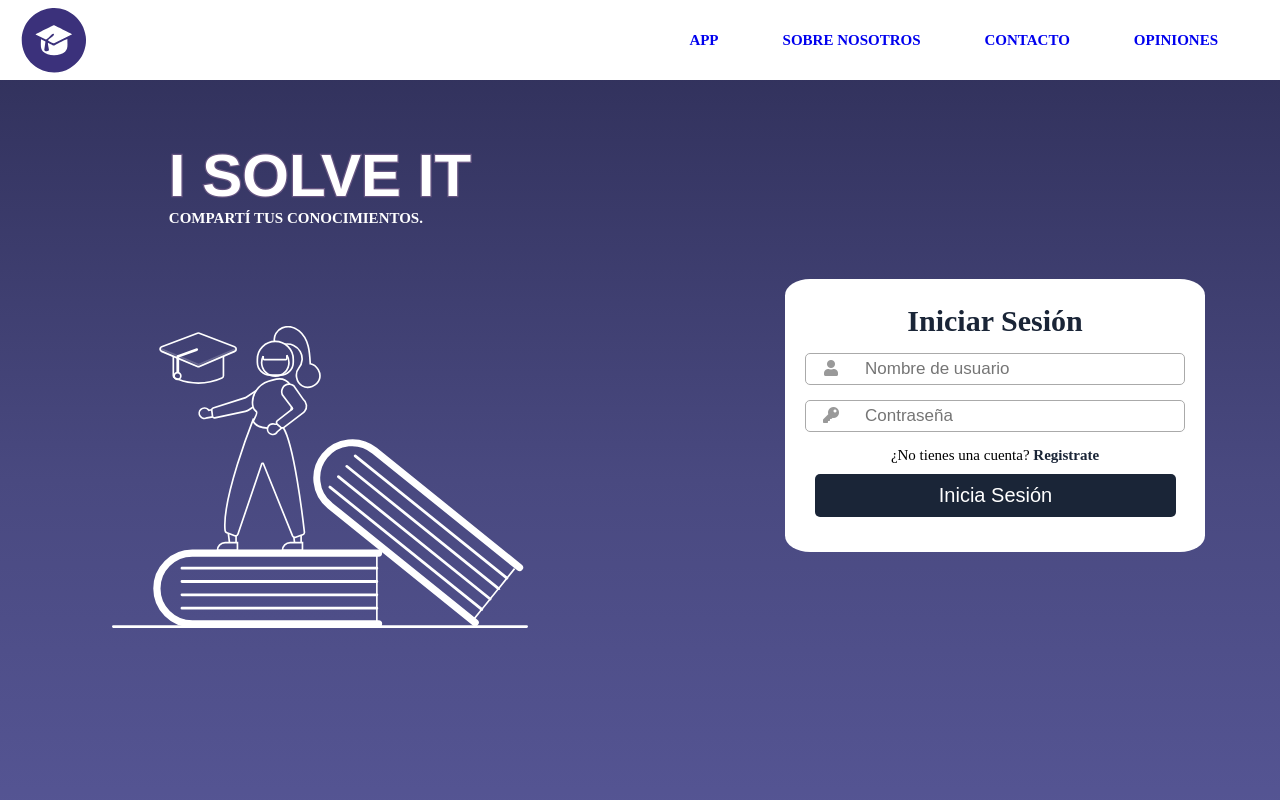
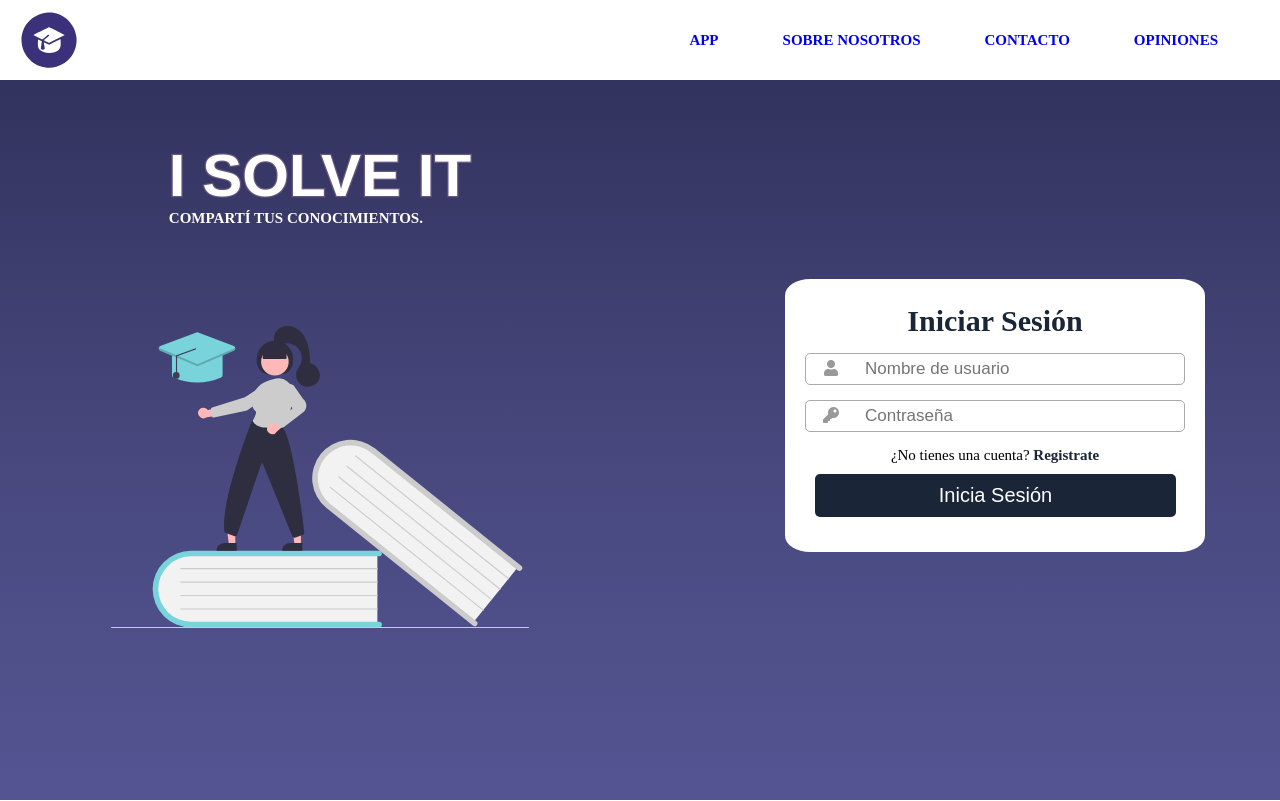
Before and after one commit to Nasher3296/ISolveIt, a PHP site: page / in a window 1280 px wide. Shown: the top 801 px of the page. Run offline with PHP 8.4, Linux system fonts and the light colour scheme; some libraries are stand-ins or nearby versions.

Commit message:
fdwfwwfw

```diff
--- a/PagInicio/style.css
+++ b/PagInicio/style.css
@@ -199,7 +199,7 @@ justify-content: space-between;
 }
 
 .nav-link{
-  width: 70px;
+  width: 60px;
   height: 79px;
   text-decoration: none;
   margin-left: 20px;
--- a/PaginasBalsamiq/perfil.php
+++ b/PaginasBalsamiq/perfil.php
@@ -105,7 +105,7 @@
                                 <form action="../ImplementarPHP/editarNom.php" method="POST" id="editarNom" class="editarNom" style="display:none">
                                     <div class="nomBtnDiv">
                                         <input type="text" name="nom" value="'.$_SESSION['nombre'].'" class="nomTex">
-                                        <div class="btns">
+                                        <div class="btns" style="display:flex">
                                             <input value="✔" type="submit" class="tagBtn aceptar" name="aceptar" form="editarNom">
                                             <input value="✗" type="submit" class="tagBtn cancelar" name="cancelar" form="editarNom">
                                         </div>
--- a/index.html
+++ b/index.html
@@ -70,7 +70,7 @@
 
                 <div><p id="slogan">Compartí tus conocimientos.</p></div>
             </div>
-            <img src="PagInicio/Recursos/ilustraciones/Ilustracion_1 lineas mas gruesas.svg" class="ilustracion">
+            <img src="PagInicio/Recursos/ilustraciones/Ilustracion_1.svg" class="ilustracion">
             <div class="divform">
                 <a name="App" class="referencia"></a>
                 <!--registro y login -->
```
Also changed, not shown: PaginasBalsamiq/perfil.css (+9 -1 lines), PaginasBalsamiq/perfil.html (+2 -5 lines), PagInicio/Recursos/ilustraciones/1 SCENE.svg (deleted), PagInicio/Recursos/ilustraciones/10 SCENE.svg (deleted), PagInicio/Recursos/ilustraciones/2 SCENE.svg (deleted), PagInicio/Recursos/ilustraciones/3 SCENE.svg (deleted), PagInicio/Recursos/ilustraciones/4 SCENE.svg (deleted), PagInicio/Recursos/ilustraciones/5 SCENE.svg (deleted), PagInicio/Recursos/ilustraciones/6 SCENE.svg (deleted), PagInicio/Recursos/ilustraciones/7 SCENE.svg (deleted), PagInicio/Recursos/ilustraciones/8 SCENE.svg (deleted), PagInicio/Recursos/ilustraciones/9 SCENE.svg (deleted), PagInicio/Recursos/ilustraciones/fondo.jpg (deleted), PagInicio/Recursos/ilustraciones/ilu_inicio.svg (deleted), 2 more files.
